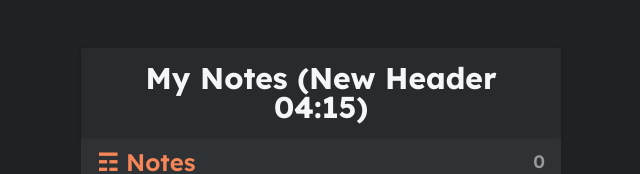
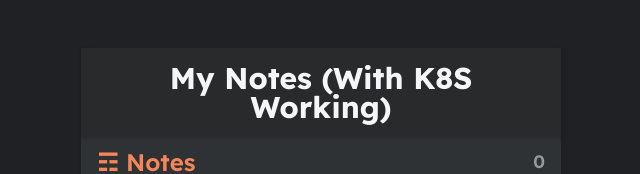
Before and after one commit to Abukhalid22/Simple-Note-App, a React (Create React App) app in the folder frontend/: page / in a window 1280 px wide. Shown: the top 174 px of the page, without its empty margins (319-959 px from the left). Built offline with nearby package versions, Linux system fonts and the light colour scheme; no server answers.

Commit message:
Update Header.js
Testing Full CI/CD with K8S

```diff
--- a/frontend/src/components/Header.js
+++ b/frontend/src/components/Header.js
@@ -3,7 +3,7 @@ import React from 'react'
 const Header = () => {
   return (
     <div className="app-header">
-        <h1>My Notes (New Header 04:15)</h1>
+        <h1>My Notes (With K8S Working)</h1>
     </div>
   )
 }
```
